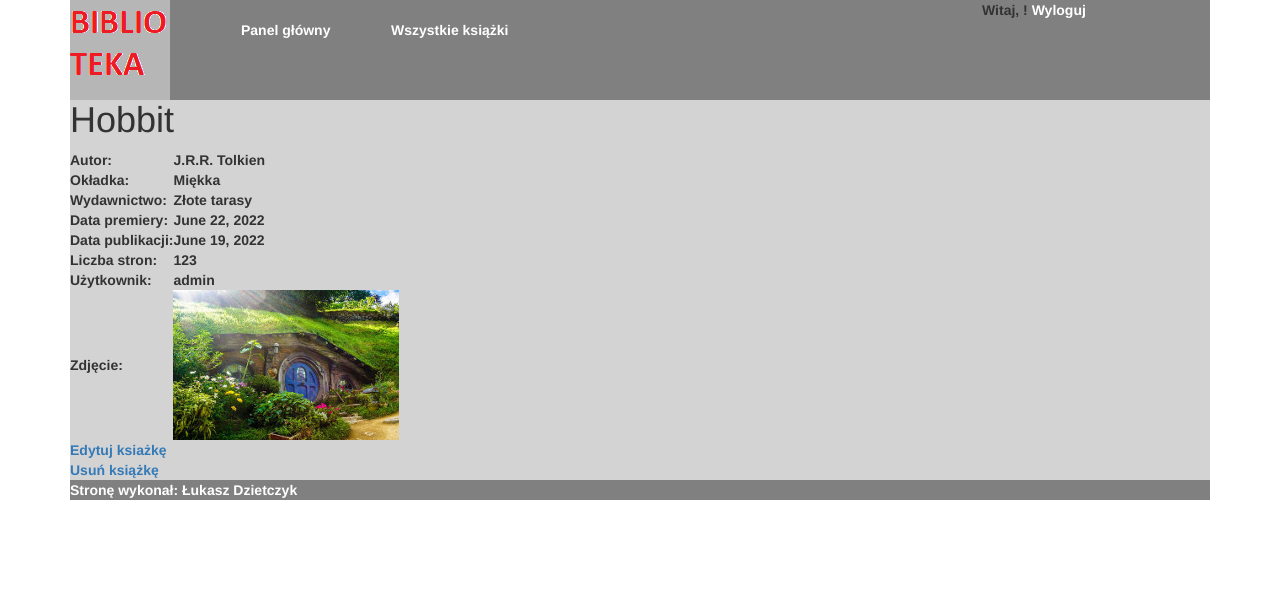
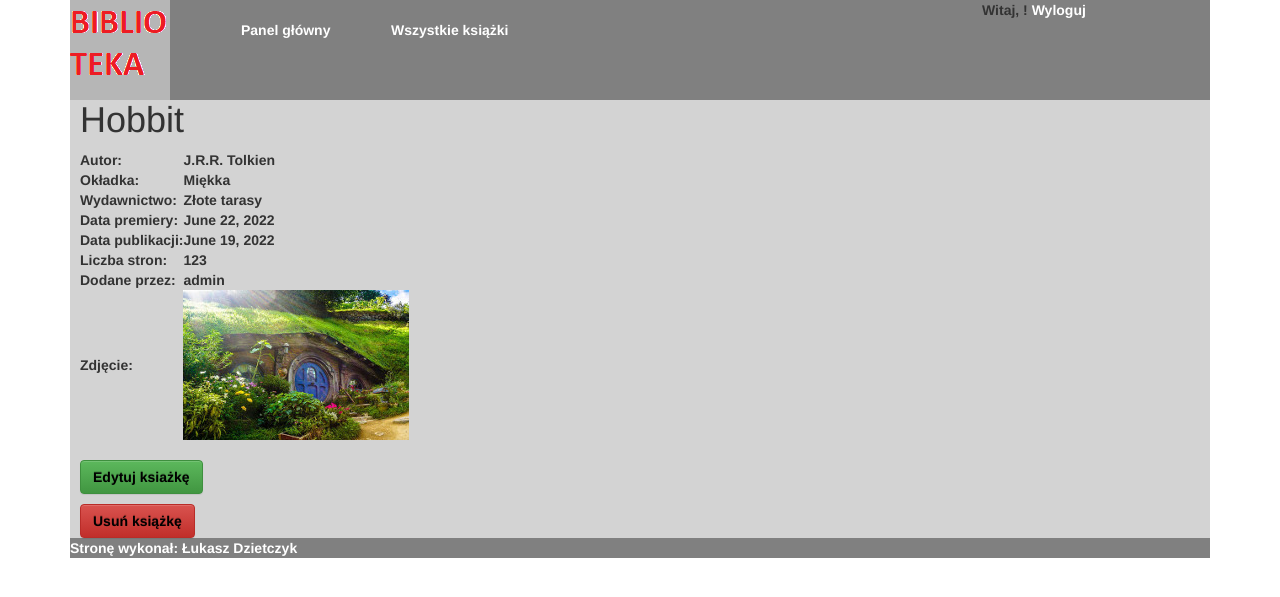
Before and after one commit to kokolpi12/Biblioteka, a Django app: page /Biblioteka/20/ in a window 1280 px wide. Shown: the top 597 px of the page. Run offline with Django 4.2, Linux system fonts and the light colour scheme; a user stored in the database is signed in; data comes from the database, SQL or seed files in the repository; both versions use the stored data as it was after the commit; some libraries are stand-ins or nearby versions.

Commit message:
five commit

```diff
--- a/projekt/Biblioteka/static/css/base.css
+++ b/projekt/Biblioteka/static/css/base.css
@@ -144,3 +144,17 @@ img{
     min-height: 300px;
     text-align: center;
 }
+
+.form{
+
+    margin: 10px;
+}
+
+.edit a{
+
+    color: black;
+}
+.edit a:hover{
+
+    color: aliceblue;
+}
--- a/projekt/Biblioteka/templates/Biblioteka/account/new_book.html
+++ b/projekt/Biblioteka/templates/Biblioteka/account/new_book.html
@@ -1,10 +1,10 @@
 {% extends "base.html" %}
 
 {% block content %}
-    <h2>Nowa książka</h2>
-    <form method="POST" enctype="multipart/form-data">
+    <h2 class="form">Nowa książka</h2>
+    <form method="POST" enctype="multipart/form-data" class="form">
         {% csrf_token %}
         {{ form.as_p }}
-        <button type="submit">Zapisz</button>
+        <button type="submit" class="btn btn-success form edit">Zapisz</button>
     </form>
 {% endblock %}
--- a/projekt/Biblioteka/templates/Biblioteka/detail.html
+++ b/projekt/Biblioteka/templates/Biblioteka/detail.html
@@ -2,8 +2,8 @@
 
 {% block content %}
 
-    <h1>{{ book.title }}</h1>
-    <table>
+    <h1 class="form">{{ book.title }}</h1>
+    <table class="form">
         <tr>
             <td>Autor: </td>
             <td>{{book.author}}</td>
@@ -28,7 +28,7 @@
             <td>{{book.number_of_pages}}</td>
         </tr>
         <tr>
-            <td>Użytkownik: </td>
+            <td>Dodane przez: </td>
             <td>{{book.user}}</td>
         </tr>
         <tr>
@@ -39,8 +39,12 @@
 
     {% if user.is_authenticated %}
         {% if book.user == request.user %}
-            <a href="{% url 'edit' pk=book.pk %}">Edytuj ksiażkę</a><br>
-            <a href="{% url 'delete' pk=book.pk %}">Usuń książkę</a>
+            <button type="button" class="btn btn-success form edit">
+                <a href="{% url 'edit' pk=book.pk %}">Edytuj ksiażkę</a>
+            </button><br>
+            <button type="button" class="btn btn-danger form edit">
+                <a href="{% url 'delete' pk=book.pk %}">Usuń książkę</a>
+            </button>
         {% endif %}
     {% endif %}
 
```
Also changed, not shown: projekt/Biblioteka/templates/Biblioteka/account/del.html (+4 -4 lines), projekt/Biblioteka/templates/Biblioteka/account/edit.html (+4 -4 lines), projekt/db.sqlite3, projekt/media/images/hobbit_ABv1gNJ.jpg (added).
